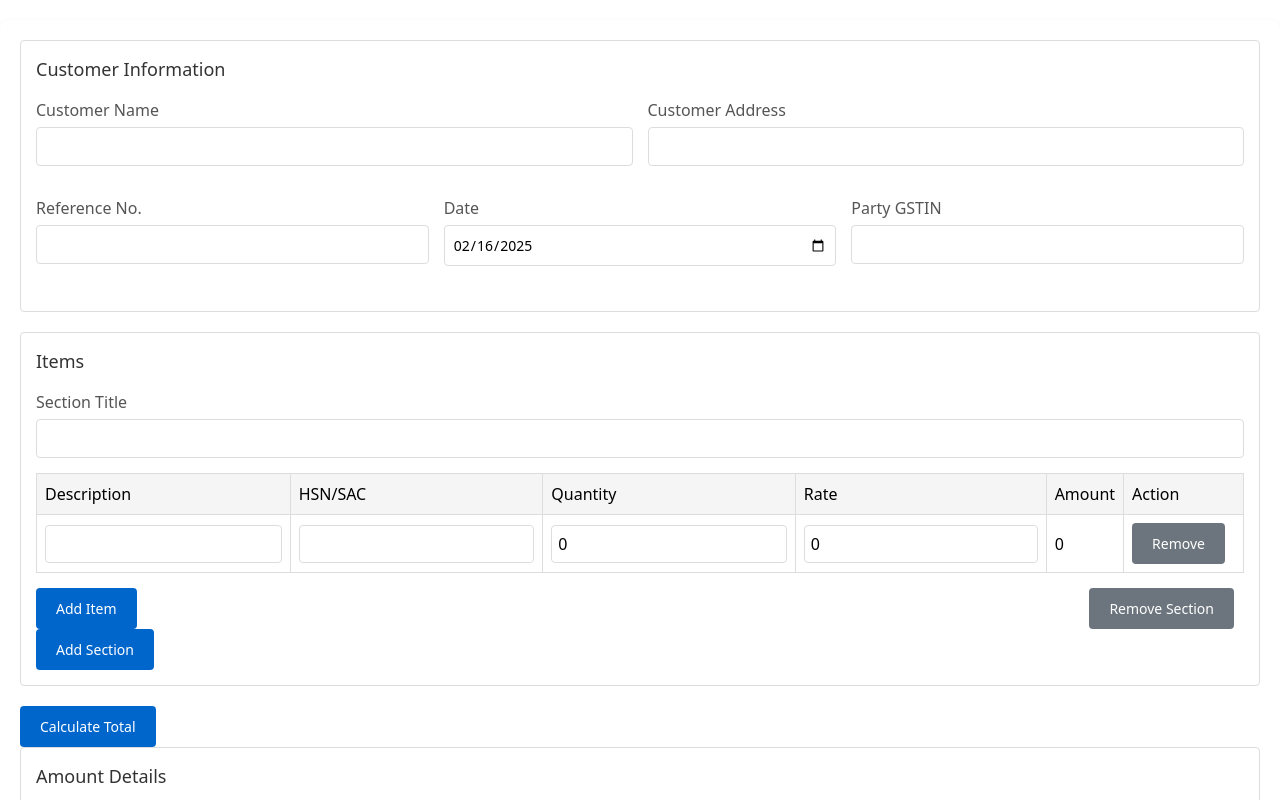
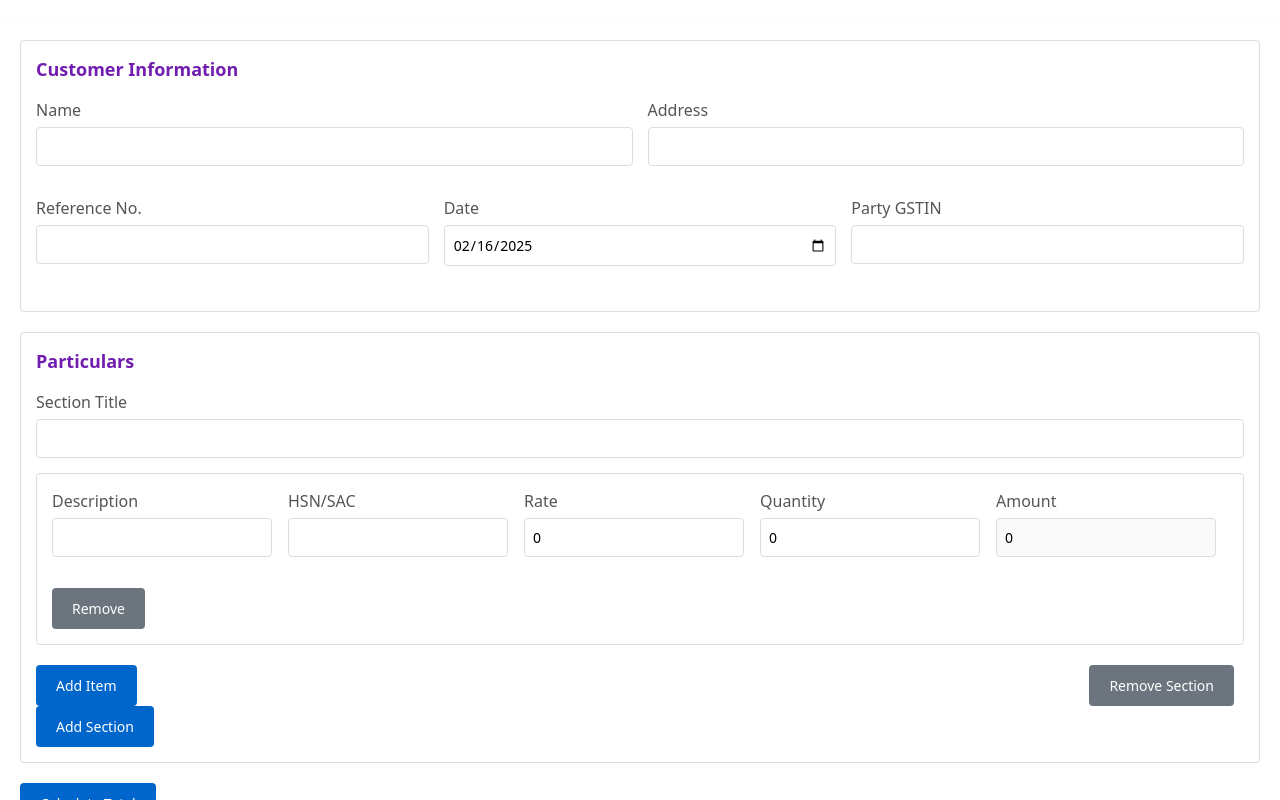
Before and after one commit to shwetayadav1997/invoice-genrator, a React (Vite) app: page /quotation in a window 1280 px wide. Shown: the top 800 px of the page. Built offline with nearby package versions, Linux system fonts and the light colour scheme.

Commit message:
Form chnages

```diff
--- a/src/QuotationPreview.tsx
+++ b/src/QuotationPreview.tsx
@@ -374,12 +374,6 @@ const QuotationPreview: React.FC = () => {
 
 
                 </QuotationContainer>
-
-                <div style={{ display: 'flex', justifyContent: 'center', alignItems: 'center' }}>
-                    <img src="/src/assets/whatsapp.svg" alt="Logo" style={{ width: '50px', height: '50px', margin: '10px' }} />
-                    <img src="/src/assets/mail.svg" alt="Logo" style={{ width: '50px', height: '50px', margin: '10px' }} />
-                    <img src="/src/assets/download.svg" alt="Logo" style={{ width: '50px', height: '50px', margin: '10px' }} />
-                </div>
             </div>
         </>
 
--- a/src/components/QuotationForm.tsx
+++ b/src/components/QuotationForm.tsx
@@ -10,7 +10,7 @@ import {
   SectionButtons,
 } from '../styles/quotationForm.styles';
 import { QuotationData } from '../types/quotation.types';
-import { useNavigate} from 'react-router-dom';
+import { useNavigate } from 'react-router-dom';
 
 const defaultItem = {
   description: '',
@@ -265,9 +265,9 @@ const QuotationForm: React.FC = () => {
     formData.sections = newSections // update the sections array with the modified item
 
     e.preventDefault();
-  // Navigate('/preview');
-  // Navigate({ to: '/preview', state: formData });
-  navigate('/preview', { state: formData });
+    // Navigate('/preview');
+    // Navigate({ to: '/preview', state: formData });
+    navigate('/preview', { state: formData });
 
   };
 
@@ -275,10 +275,13 @@ const QuotationForm: React.FC = () => {
     <FormContainer>
       <form>
         <FormSection>
-          <h2>Customer Information</h2>
+          <h2 style={{
+            color: '#711DB0',
+            fontWeight: 600
+          }}>Customer Information</h2>
           <FormRow>
             <FormGroup>
-              <label>Customer Name</label>
+              <label> Name</label>
               <input
                 type="text"
                 name="name"
@@ -288,7 +291,7 @@ const QuotationForm: React.FC = () => {
               />
             </FormGroup>
             <FormGroup>
-              <label>Customer Address</label>
+              <label> Address</label>
               <input
                 type="text"
                 name="location"
@@ -333,7 +336,10 @@ const QuotationForm: React.FC = () => {
         </FormSection>
 
         <FormSection>
-          <h2>Items</h2>
+          <h2 style={{
+            color: '#711DB0',
+            fontWeight: 600
+          }}>Particulars</h2>
           {formData.sections.map((section, sectionIndex) => (
             <div key={sectionIndex}>
               <FormGroup>
@@ -345,7 +351,7 @@ const QuotationForm: React.FC = () => {
 
                 />
               </FormGroup>
-              <ItemsTable>
+              {/* <ItemsTable>
                 <thead>
                   <tr>
                     <th>Description</th>
@@ -412,7 +418,83 @@ const QuotationForm: React.FC = () => {
                     </tr>
                   ))}
                 </tbody>
-              </ItemsTable>
+              </ItemsTable> */}
+
+              <FormSection style={{ display: 'flex', flexWrap: 'wrap', gap: '1rem' }}>
+                {section.items.map((item, itemIndex) => (
+                  <>
+                    <FormGroup>
+                      <label>Description</label>
+                      <input
+                        type="text"
+                        value={section.items[0].description}
+                        onChange={(e) =>
+                          handleItemChange(sectionIndex, 0, 'description', e.target.value)
+                        }
+                      />
+                    </FormGroup>
+
+                    <FormGroup>
+                      <label>HSN/SAC</label>
+                      <input
+                        type="text"
+                        value={section.items[0].hsn_sac}
+                        onChange={(e) =>
+                          handleItemChange(sectionIndex, 0, 'hsn_sac', e.target.value)
+                        }
+                      />
+                    </FormGroup>
+
+
+
+                    <FormGroup>
+                      <label>Rate</label>
+                      <input
+                        type="text"
+                        value={section.items[0].rate}
+                        onChange={(e) =>
+                          handleItemChange(sectionIndex, 0, 'rate', e.target.value)
+                        }
+                      />
+                    </FormGroup>
+
+                    <FormGroup>
+                      <label>Quantity</label>
+                      <input
+                        type="text"
+                        value={section.items[0].qty}
+                        onChange={(e) =>
+                          handleItemChange(sectionIndex, 0, 'qty', e.target.value)
+                        }
+                      />
+                    </FormGroup>
+
+                    <FormGroup>
+                      <label>Amount</label>
+                      <input
+                        type="text"
+                        disabled
+                        value={section.items[0].amount}
+                        onChange={(e) =>
+                          handleItemChange(sectionIndex, 0, 'amount', e.target.value)
+                        }
+                      />
+                    </FormGroup>
+
+                    <Button
+                      type="button"
+                      className="secondary"
+                      onClick={() => removeItem(sectionIndex, itemIndex)}
+                      disabled={section.items.length === 1}
+                    >
+                      Remove
+                    </Button>
+                  </>
+                ))}
+
+
+
+              </FormSection>
               <SectionButtons>
                 <Button type="button" onClick={() => addItem(sectionIndex)}>
                   Add Item
@@ -425,6 +507,7 @@ const QuotationForm: React.FC = () => {
                 >
                   Remove Section
                 </Button>
+
               </SectionButtons>
             </div>
           ))}
@@ -435,7 +518,10 @@ const QuotationForm: React.FC = () => {
 
         <Button type="button" className="primary" onClick={calculateTotals}>Calculate Total</Button>
         <FormSection>
-          <h2>Amount Details</h2>
+          <h2 style={{
+            color: '#711DB0',
+            fontWeight: 600
+          }}>Amount Details</h2>
           <FormRow>
             <FormGroup>
               <label>Total</label>
@@ -460,7 +546,7 @@ const QuotationForm: React.FC = () => {
           <Button type="button" onClick={handleSaveData}>Generate Quotation</Button>
         </ButtonGroup>
       </form>
-    </FormContainer>
+    </FormContainer >
   );
 };
 
--- a/src/layout/Home.tsx
+++ b/src/layout/Home.tsx
@@ -26,7 +26,7 @@ const Home: React.FC = () => {
             <div style={{ backgroundImage: `url(${img1})`, backgroundRepeat: 'no-repeat', backgroundPosition: 'center', backgroundSize: 'cover', padding: '20px', width: '100%', height: '100vh' }}>
                 <HeaderContainer >
                     <Logo src={logo} alt="Logo" />
-                    <span style={{ fontSize: '24px', fontWeight: 'bold', color: 'rgb(102, 51, 153)', fontFamily: 'Arial, sans-serif', textShadow: 'rgba(67, 53, 167, 0.5) 3px 2px 2px' }}>
+                    <span style={{ fontSize: '24px',  fontWeight: 'bold', color: '#7A1CAC', fontFamily: 'auto', textShadow: 'rgba(67, 53, 174, 0.5) 1px 2px 3px'}}>
                         R.G. ENGINEERING WORKS
                     </span>
                 </HeaderContainer>
```
